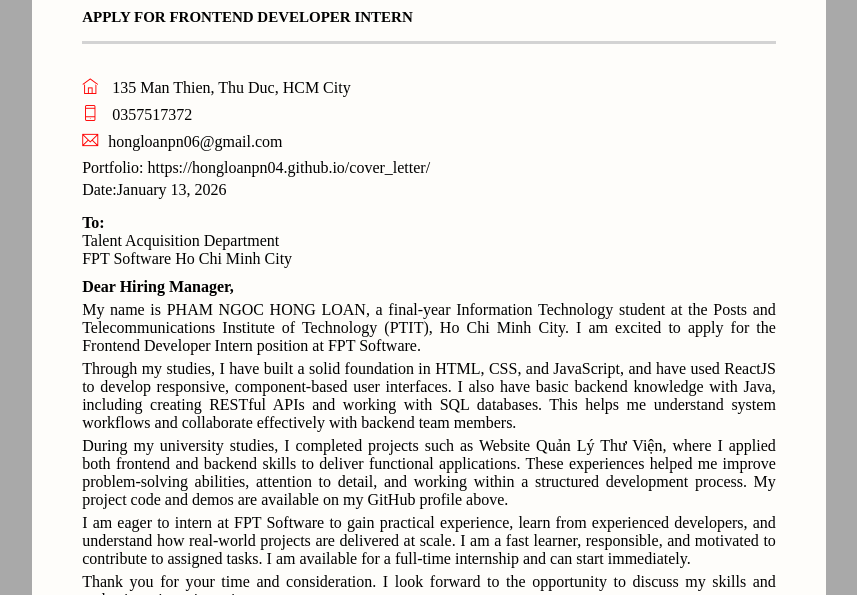
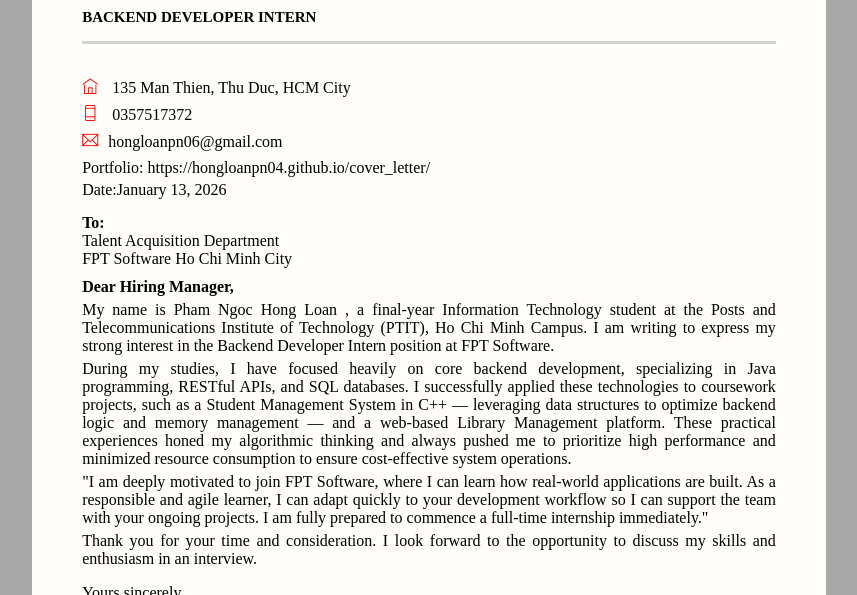
Before and after one commit to hongloanpn04/cover_letter, a plain HTML site: page index.html in a window 1280 px wide. Shown: the part 205-800 px from the top of the page, without its empty margins (211-1068 px from the left). Drawn offline with Linux system fonts and the light colour scheme.

Commit message:
content fix

```diff
--- a/index.html
+++ b/index.html
@@ -20,7 +20,7 @@
         <header>
             <div class="header_heading">
                 <p class="name">PHAM NGOC HONG LOAN</p>
-                <p class="position">APPLY FOR FRONTEND DEVELOPER INTERN</p>
+                <p class="position">BACKEND DEVELOPER INTERN</p>
                 <p class="line"> </p>
             </div>
              <div class="hearder_info">
@@ -44,10 +44,9 @@
         </div>
         <div class="content_dear">Dear Hiring Manager,</div>
         <div class="content_section">
-            <p class="content_section_p 1">My name is PHAM NGOC HONG LOAN, a final-year Information Technology student at the Posts and Telecommunications Institute of Technology (PTIT), Ho Chi Minh City. I am excited to apply for the Frontend Developer Intern position at FPT Software.</p>
-            <p class="content_section_p 2">Through my studies, I have built a solid foundation in HTML, CSS, and JavaScript, and have used ReactJS to develop responsive, component-based user interfaces. I also have basic backend knowledge with Java, including creating RESTful APIs and working with SQL databases. This helps me understand system workflows and collaborate effectively with backend team members.</p>
-            <p class="content_section_p 3">During my university studies, I completed projects such as Website Quản Lý Thư Viện, where I applied both frontend and backend skills to deliver functional applications. These experiences helped me improve problem-solving abilities, attention to detail, and working within a structured development process. My project code and demos are available on my GitHub profile above.</p>
-            <p class="content_section_p 4">I am eager to intern at FPT Software to gain practical experience, learn from experienced developers, and understand how real-world projects are delivered at scale. I am a fast learner, responsible, and motivated to contribute to assigned tasks. I am available for a full-time internship and can start immediately.</p>
+            <p class="content_section_p 1">My name is Pham Ngoc Hong Loan , a final-year Information Technology student at the Posts and Telecommunications Institute of Technology (PTIT), Ho Chi Minh Campus. I am writing to express my strong interest in the Backend Developer Intern position at FPT Software.</p>
+            <p class="content_section_p 2">During my studies, I have focused heavily on core backend development, specializing in Java programming, RESTful APIs, and SQL databases. I successfully applied these technologies to coursework projects, such as a Student Management System in C++ — leveraging data structures to optimize backend logic and memory management — and a web-based Library Management platform. These practical experiences honed my algorithmic thinking and always pushed me to prioritize high performance and minimized resource consumption to ensure cost-effective system operations.</p>
+            <p class="content_section_p 4">"I am deeply motivated to join FPT Software, where I can learn how real-world applications are built. As a responsible and agile learner, I can adapt quickly to your development workflow so I can support the team with your ongoing projects. I am fully prepared to commence a full-time internship immediately."</p>
             <p class="content_section_p 5">Thank you for your time and consideration. I look forward to the opportunity to discuss my skills and enthusiasm in an interview.</p>
         </div>
         </div>
```
Also changed, not shown: 1 other file.
